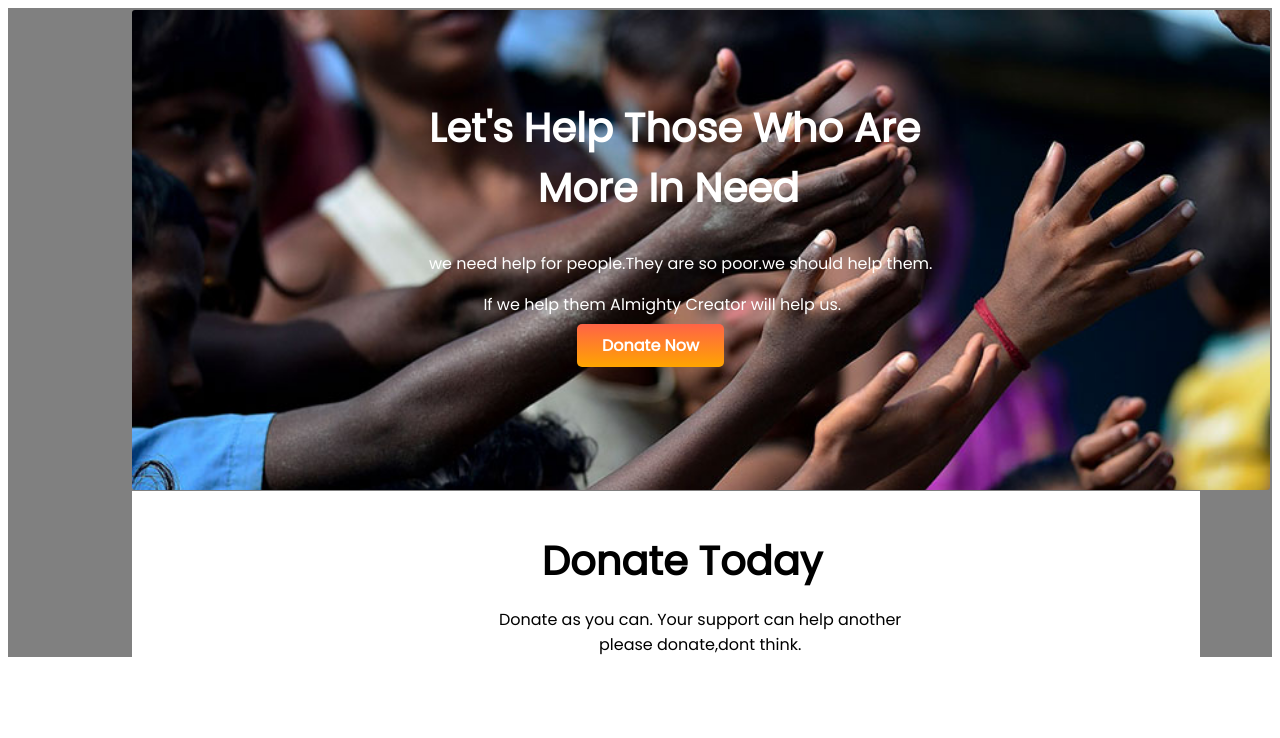
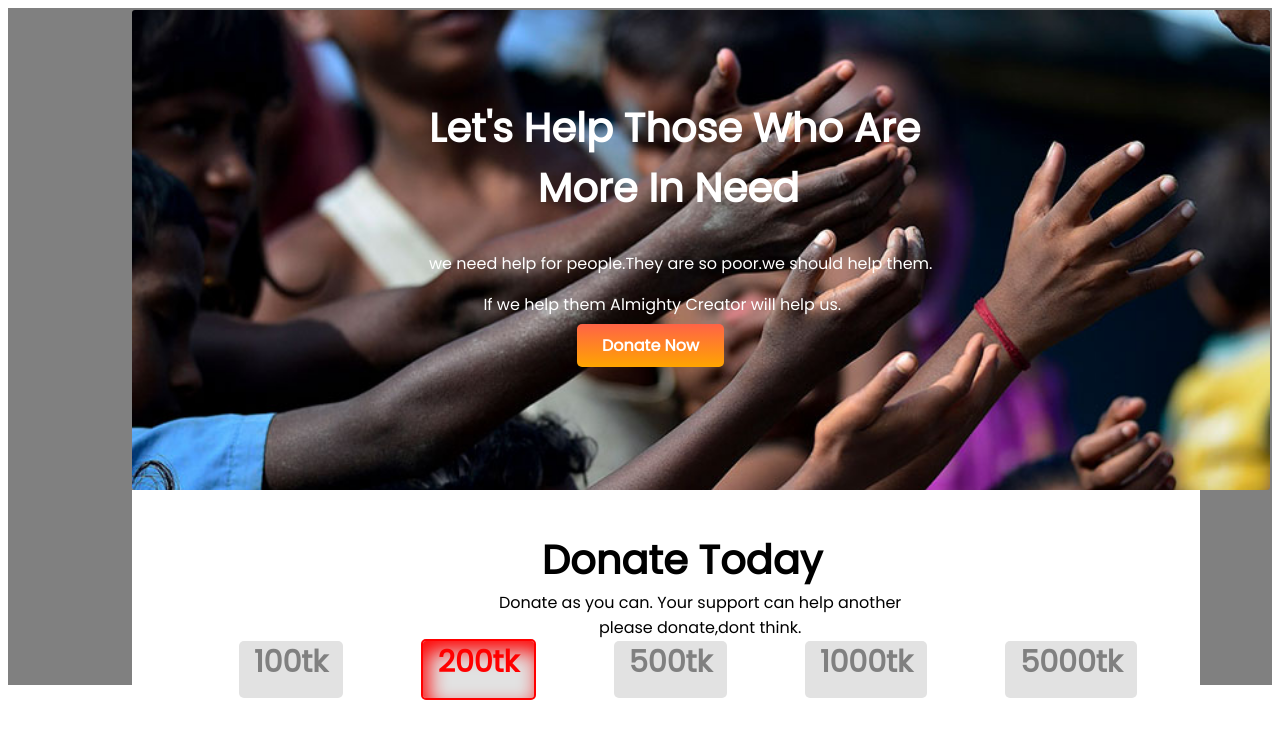
Before and after one commit to asadullahkhalid147/donate-today, a plain HTML site: page index.html in a window 1280 px wide. Drawn offline with Linux system fonts and the light colour scheme.

Commit message:
two hundred

```diff
--- a/index.html
+++ b/index.html
@@ -27,6 +27,17 @@
             <p id="as">Donate as you can. Your support can help another</p>
             <p id="dont">please donate,dont think.</p>
         </div>
+        <div class="donate">
+            <p class="money"><span class="one">100tk</span>
+                <span class="two">200tk</span>
+                <span class="one">500tk</span>
+                <span class="one">1000tk</span>
+                <span class="one">5000tk</span>
+
+            </p>
+
+
+        </div>
 
     </section>
 </body>
--- a/style.css
+++ b/style.css
@@ -65,7 +65,7 @@ p {
 .donate {
     background-color: white;
     margin-left: 124px;
-    margin-top: -34px;
+    margin-top: -34.9px;
     margin-right: 72px;
 }
 
@@ -83,6 +83,7 @@ p {
     color: black;
     margin-left: 100px;
     margin-bottom: 0px;
+    margin-top: 0px;
 }
 
 #dont {
@@ -90,3 +91,32 @@ p {
     margin-top: 0px;
     margin-left: 200px;
 }
+
+.money {
+    font-size: 30px;
+    color: gray;
+    margin-left: -160px;
+    font-weight: bold;
+    word-spacing: 70px;
+    margin-top: 35px;
+
+}
+
+.one {
+    background-color: rgb(226, 226, 226);
+    padding-left: 15px;
+    padding-right: 15px;
+    padding-bottom: 15px;
+    border-radius: 5px;
+}
+
+.two {
+    background-color: rgb(226, 226, 226);
+    border: 2px solid red;
+    border-radius: 5px;
+    padding-left: 15px;
+    padding-right: 15px;
+    padding-bottom: 15px;
+    box-shadow: 5px 10px 20px red inset;
+    color: red;
+}
```
